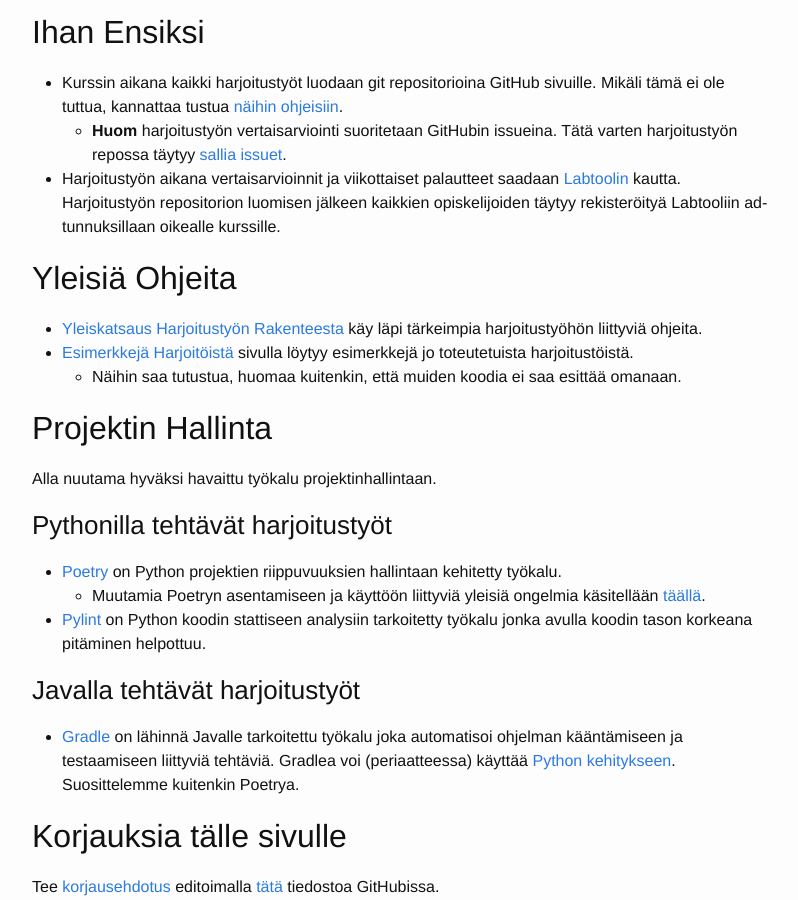
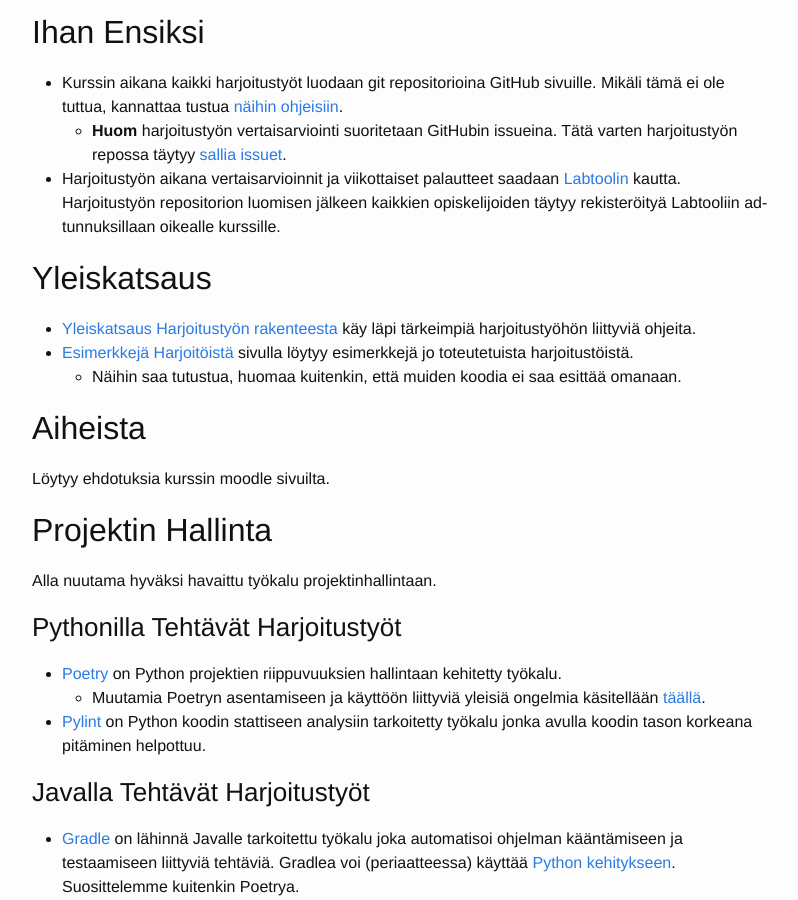
Before and after one commit to algolabra-hy/algolabra-hy.github.io, a Jekyll site: the page built from projektinhallinta.md, in a window 1280 px wide and 900 px high, scrolled down 282 px. Shown: the whole window, without its empty margins (238-1036 px from the left). Built offline with Jekyll 4.4.1, drawn with Linux system fonts in a browser that asks for light colours.

Commit message:
spelling

```diff
--- a/projektinhallinta.md
+++ b/projektinhallinta.md
@@ -17,21 +17,23 @@ Näillä sivuilla on paljon varsinkin [Ohjelmistotuotannon](https://ohjelmistotu
   - **Huom** harjoitustyön vertaisarviointi suoritetaan GitHubin issueina. Tätä varten harjoitustyön repossa täytyy [sallia issuet](/git#issuiden-salliminen).
 - Harjoitustyön aikana vertaisarvioinnit ja viikottaiset palautteet saadaan [Labtoolin](https://study.cs.helsinki.fi/labtool/) kautta. Harjoitustyön repositorion luomisen jälkeen kaikkien opiskelijoiden täytyy rekisteröityä Labtooliin ad-tunnuksillaan oikealle kurssille.
 
-## Yleisiä Ohjeita
-- [Yleiskatsaus Harjoitustyön Rakenteesta](/yleiskatsaus) käy läpi tärkeimpia harjoitustyöhön liittyviä ohjeita.
+## Yleiskatsaus
+- [Yleiskatsaus Harjoitustyön rakenteesta](/yleiskatsaus) käy läpi tärkeimpiä harjoitustyöhön liittyviä ohjeita.
 - [Esimerkkejä Harjoitöistä](/esimerkkeja) sivulla löytyy esimerkkejä jo toteutetuista harjoitustöistä.
     - Näihin saa tutustua, huomaa kuitenkin, että muiden koodia ei saa esittää omanaan.
 
+## Aiheista
+Löytyy ehdotuksia kurssin moodle sivuilta.
 
 ## Projektin Hallinta
 Alla nuutama hyväksi havaittu työkalu projektinhallintaan.
 
-### Pythonilla tehtävät harjoitustyöt
+### Pythonilla Tehtävät Harjoitustyöt
 - [Poetry](/poetry) on Python projektien riippuvuuksien hallintaan kehitetty työkalu.
     - Muutamia Poetryn asentamiseen ja käyttöön liittyviä yleisiä ongelmia käsitellään [täällä](/ongelmia).
 - [Pylint](/pylint) on Python koodin stattiseen analysiin tarkoitetty työkalu jonka avulla koodin tason korkeana pitäminen helpottuu.
 
-### Javalla tehtävät harjoitustyöt
+### Javalla Tehtävät Harjoitustyöt
 - [Gradle](/gradle/) on lähinnä Javalle tarkoitettu työkalu joka automatisoi ohjelman kääntämiseen ja testaamiseen liittyviä tehtäviä. Gradlea voi (periaatteessa) käyttää [Python kehitykseen](https://github.com/PrzemyslawSwiderski/python-gradle-plugin). Suosittelemme kuitenkin Poetrya.
 
 {% include typo_instructions.md %}
```
